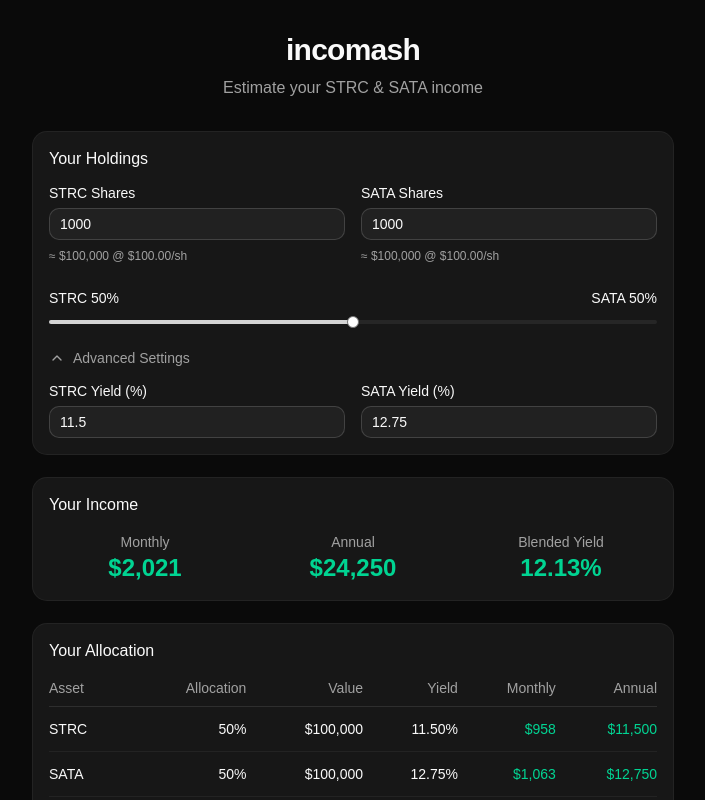
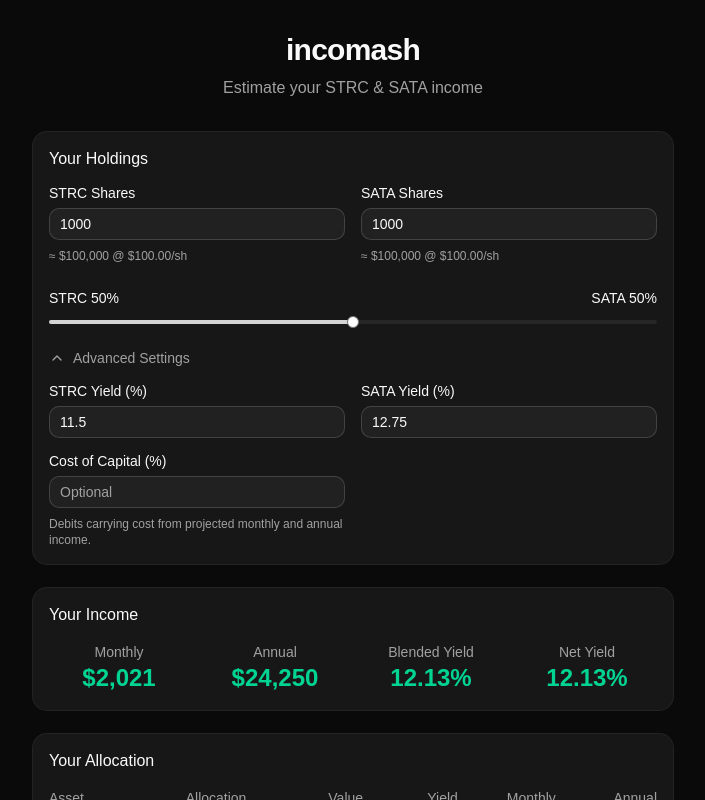
Before and after one commit to huskly/incomash, a React (Vite) app: page / in a window 1280 px wide. Both pictures are taken after a click on the button "Advanced Settings". Shown: the top 800 px of the page, without its empty margins (287-992 px from the left). Built offline with nearby package versions, Linux system fonts and the light colour scheme; no server answers.

Commit message:
feat: Add optional capital carrying cost

```diff
--- a/src/App.tsx
+++ b/src/App.tsx
@@ -21,6 +21,14 @@ function formatCurrency(value: number): string {
 
 function formatPercent(value: number): string {
   return `${value.toFixed(2)}%`;
+}
+
+function parseOptionalPercent(value: string): number {
+  if (value.trim() === '') {
+    return 0;
+  }
+
+  return Number(value) || 0;
 }
 
 export default function App() {
@@ -62,9 +70,23 @@ export default function App() {
     setSataYieldRaw(v);
     localStorage.setItem('sataYield', String(v));
   }, []);
+  const [costOfCapital, setCostOfCapitalRaw] = useState(() => {
+    return localStorage.getItem('costOfCapital') ?? '';
+  });
+  const setCostOfCapital = useCallback((value: string) => {
+    setCostOfCapitalRaw(value);
+
+    if (value.trim() === '') {
+      localStorage.removeItem('costOfCapital');
+      return;
+    }
+
+    localStorage.setItem('costOfCapital', value);
+  }, []);
   const [advancedOpen, setAdvancedOpen] = useState(false);
 
   const calculations = useMemo(() => {
+    const costOfCapitalPct = parseOptionalPercent(costOfCapital);
     const strcValue = strcShares * strc.price;
     const sataValue = sataShares * sata.price;
     const totalValue = strcValue + sataValue;
@@ -81,8 +103,14 @@ export default function App() {
     const totalMonthlyIncome = totalAnnualIncome / 12;
 
     const blendedYield = totalValue > 0 ? (totalAnnualIncome / totalValue) * 100 : 0;
+    const annualCostOfCapital = totalValue * (costOfCapitalPct / 100);
+    const monthlyCostOfCapital = annualCostOfCapital / 12;
+    const netAnnualIncome = totalAnnualIncome - annualCostOfCapital;
+    const netMonthlyIncome = totalMonthlyIncome - monthlyCostOfCapital;
+    const netYield = totalValue > 0 ? (netAnnualIncome / totalValue) * 100 : 0;
 
     return {
+      costOfCapitalPct,
       strcValue,
       sataValue,
       totalValue,
@@ -95,8 +123,13 @@ export default function App() {
       sataMonthlyIncome,
       totalMonthlyIncome,
       blendedYield,
+      annualCostOfCapital,
+      monthlyCostOfCapital,
+      netAnnualIncome,
+      netMonthlyIncome,
+      netYield,
     };
-  }, [strcShares, sataShares, strcYield, sataYield, strc.price, sata.price]);
+  }, [costOfCapital, strcShares, sataShares, strcYield, sataYield, strc.price, sata.price]);
 
   const handleSlider = (value: number | readonly number[]) => {
     const strcPct = (Array.isArray(value) ? value[0] : value) / 100;
@@ -200,6 +233,21 @@ export default function App() {
                       onChange={(e) => setSataYield(Number(e.target.value) || 0)}
                     />
                   </div>
+                  <div className="space-y-2">
+                    <Label htmlFor="cost-of-capital">Cost of Capital (%)</Label>
+                    <Input
+                      id="cost-of-capital"
+                      type="number"
+                      step={0.1}
+                      min={0}
+                      placeholder="Optional"
+                      value={costOfCapital}
+                      onChange={(e) => setCostOfCapital(e.target.value)}
+                    />
+                    <p className="text-xs text-muted-foreground">
+                      Debits carrying cost from projected monthly and annual income.
+                    </p>
+                  </div>
                 </div>
               </CollapsibleContent>
             </Collapsible>
@@ -212,17 +260,17 @@ export default function App() {
             <CardTitle>Your Income</CardTitle>
           </CardHeader>
           <CardContent>
-            <div className="grid grid-cols-3 gap-4 text-center">
+            <div className="grid grid-cols-2 gap-4 text-center sm:grid-cols-4">
               <div>
                 <p className="text-sm text-muted-foreground">Monthly</p>
                 <p className="text-2xl font-bold text-emerald-400">
-                  {formatCurrency(calculations.totalMonthlyIncome)}
+                  {formatCurrency(calculations.netMonthlyIncome)}
                 </p>
               </div>
               <div>
                 <p className="text-sm text-muted-foreground">Annual</p>
                 <p className="text-2xl font-bold text-emerald-400">
-                  {formatCurrency(calculations.totalAnnualIncome)}
+                  {formatCurrency(calculations.netAnnualIncome)}
                 </p>
               </div>
               <div>
@@ -231,7 +279,19 @@ export default function App() {
                   {formatPercent(calculations.blendedYield)}
                 </p>
               </div>
+              <div>
+                <p className="text-sm text-muted-foreground">Net Yield</p>
+                <p className="text-2xl font-bold text-emerald-400">
+                  {formatPercent(calculations.netYield)}
+                </p>
+              </div>
             </div>
+            {calculations.costOfCapitalPct > 0 && (
+              <p className="mt-4 text-center text-sm text-muted-foreground">
+                Includes {formatCurrency(calculations.monthlyCostOfCapital)}/mo and{' '}
+                {formatCurrency(calculations.annualCostOfCapital)}/yr of capital carrying cost.
+              </p>
+            )}
           </CardContent>
         </Card>
 
@@ -286,12 +346,14 @@ export default function App() {
                     <td className="pt-3">Total</td>
                     <td className="pt-3 text-right">100%</td>
                     <td className="pt-3 text-right">{formatCurrency(calculations.totalValue)}</td>
-                    <td className="pt-3 text-right">{formatPercent(calculations.blendedYield)}</td>
-                    <td className="pt-3 text-right text-emerald-400">
-                      {formatCurrency(calculations.totalMonthlyIncome)}
+                    <td className="pt-3 text-right">
+                      {formatPercent(calculations.netYield)}
                     </td>
                     <td className="pt-3 text-right text-emerald-400">
-                      {formatCurrency(calculations.totalAnnualIncome)}
+                      {formatCurrency(calculations.netMonthlyIncome)}
+                    </td>
+                    <td className="pt-3 text-right text-emerald-400">
+                      {formatCurrency(calculations.netAnnualIncome)}
                     </td>
                   </tr>
                 </tbody>
```
Also changed, not shown: package.json (+7 -7 lines), 2 other files (tests, documents, lock files or other folders).
